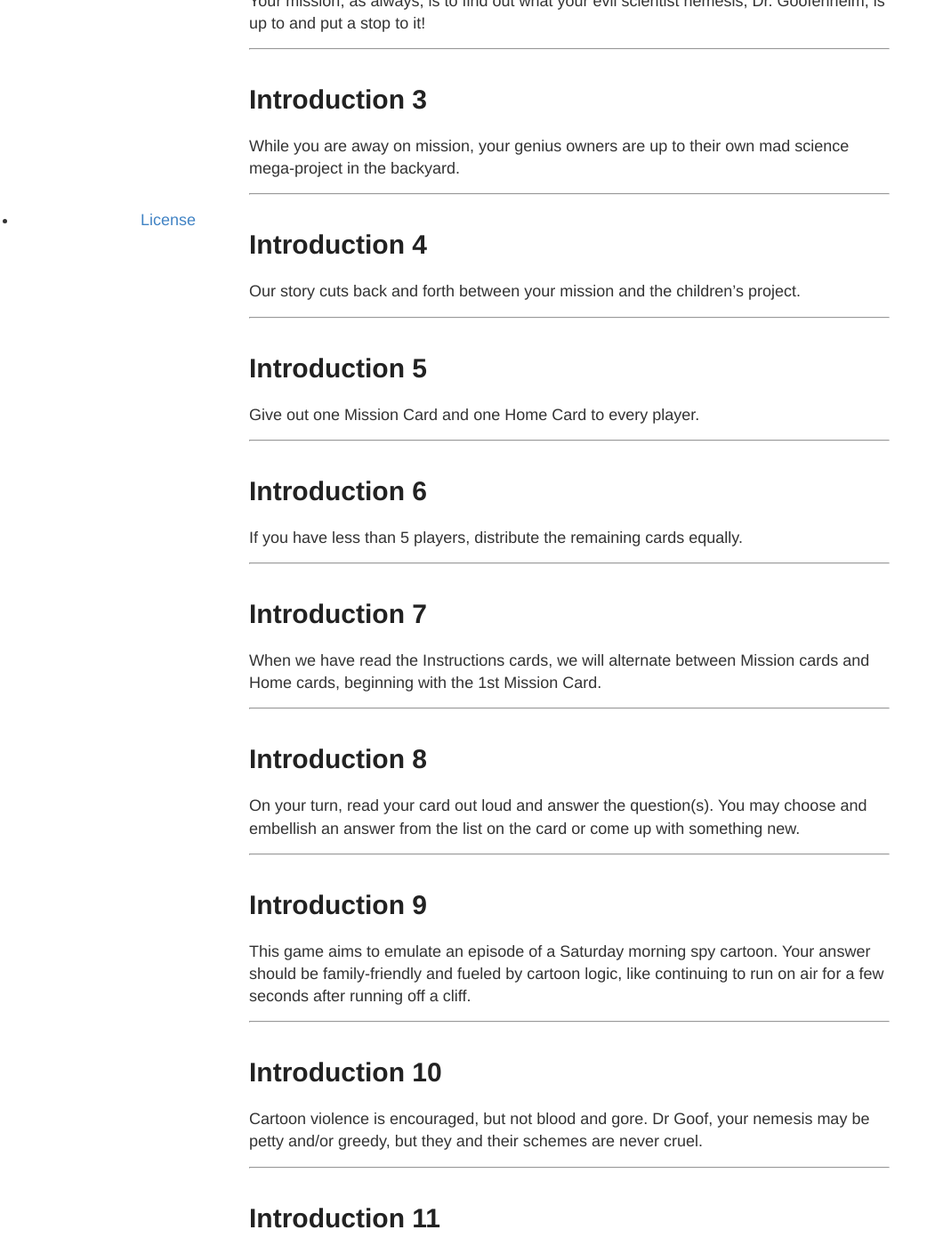
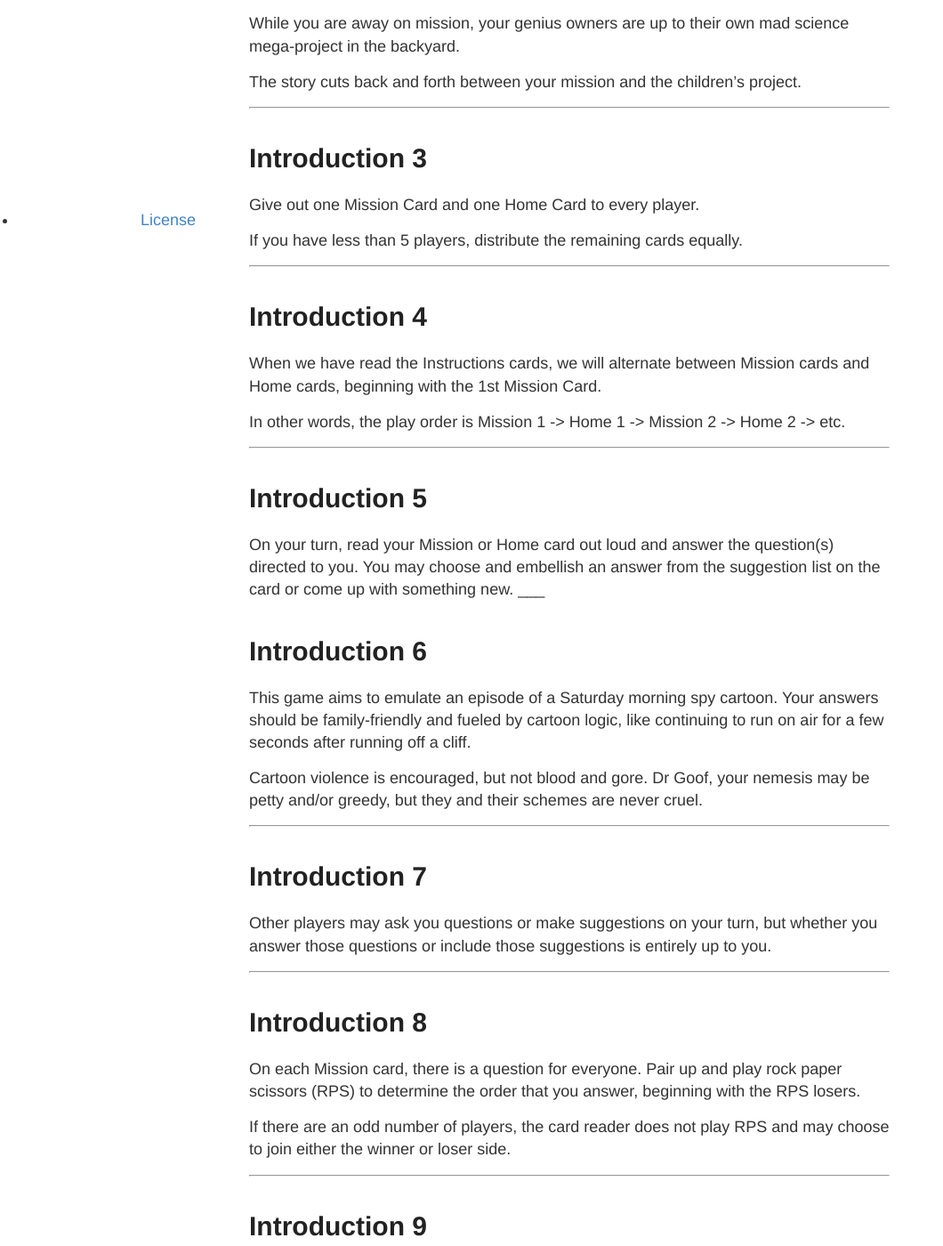
Before and after one commit to zechlau14/zechlau14.github.io, a Jekyll site: the page built from projects/pets-with-fedoras-slides.md, in a window 1280 px wide and 1400 px high, scrolled down 954 px. Shown: the whole window at 89% size, without its empty margins (0-1060 px from the left). Built offline with Jekyll 4.4.1, drawn with Linux system fonts in a browser that asks for light colours; our own code applies the rules of GitHub Pages for plain Markdown files; some of the changed text lies outside the part shown.

Commit message:
Update pets-with-fedoras-slides.md

```diff
--- a/projects/pets-with-fedoras-slides.md
+++ b/projects/pets-with-fedoras-slides.md
@@ -1,16 +1,9 @@
-% Pets and Fedoras
-% Mr Zech
-% April 8, 2024
-
 # Pets and Fedoras
 
-A story game for 2 -- 5 players.
-This work is directly inspired by the cartoon Phineas and Ferb.
-
-a work in progress.  Formatting of this page will be wonky due to me trying to format it mainly for slides.
+A story game for 2 -- 5 players, directly inspired by the cartoon Phineas and Ferb.
 
 ## License
-Pets and Fedoras by Mr Zech (Zechariah Lau) is licensed under [CC BY 4.0](http://creativecommons.org/licenses/by/4.0/).
+Pets and Fedoras by Mr Zech (Zechariah Lau) is licensed under CC BY 4.0 (http://creativecommons.org/licenses/by/4.0/).
 
 ___
 # Introduction 0
@@ -22,63 +15,54 @@ ___
 
 You are fedora-wearing special agents of the NNSA (Never Named Spy Agency) with cover identities as ordinary house pets belonging to a pair of genius children, Linneaus and Fern.
 
+Your mission, as always, is to find out what your evil scientist nemesis, Dr. Goofenheim, is up to and put a stop to it!
+
 ___
 # Introduction 2
 
-Your mission, as always, is to find out what your evil scientist nemesis, Dr. Goofenheim, is up to and put a stop to it!
+While you are away on mission, your genius owners are up to their own mad science mega-project in the backyard.
+
+The story cuts back and forth between your mission and the children's project.
 
 ___
 # Introduction 3
 
-While you are away on mission, your genius owners are up to their own mad science mega-project in the backyard.
+Give out one Mission Card and one Home Card to every player.
+
+If you have less than 5 players, distribute the remaining cards equally.
 
 ___
 # Introduction 4
 
-Our story cuts back and forth between your mission and the children's project.
+When we have read the Instructions cards, we will alternate between Mission cards and Home cards, beginning with the 1st Mission Card.
+
+In other words, the play order is Mission 1 -> Home 1 -> Mission 2 -> Home 2 -> etc.
 
 ___
 # Introduction 5
 
-Give out one Mission Card and one Home Card to every player.
-
+On your turn, read your Mission or Home card out loud and answer the question(s) directed to you. You may choose and embellish an answer from the suggestion list on the card or come up with something new.
 ___
 # Introduction 6
 
-If you have less than 5 players, distribute the remaining cards equally.
+This game aims to emulate an episode of a Saturday morning spy cartoon. Your answers should be family-friendly and fueled by cartoon logic, like continuing to run on air for a few seconds after running off a cliff.
+
+Cartoon violence is encouraged, but not blood and gore. Dr Goof, your nemesis may be petty and/or greedy, but they and their schemes are never cruel.
 
 ___
 # Introduction 7
 
-When we have read the Instructions cards, we will alternate between Mission cards and Home cards, beginning with the 1st Mission Card.
+Other players may ask you questions or make suggestions on your turn, but whether you answer those questions or include those suggestions is entirely up to you.
 
 ___
 # Introduction 8
 
-On your turn, read your card out loud and answer the question(s). You may choose and embellish an answer from the list on the card or come up with something new.
+On each Mission card, there is a question for everyone. Pair up and play rock paper scissors (RPS) to determine the order that you answer, beginning with the RPS losers.
+
+If there are an odd number of players, the card reader does not play RPS and may choose to join either the winner or loser side.
 
 ___
 # Introduction 9
-
-This game aims to emulate an episode of a Saturday morning spy cartoon. Your answer should be family-friendly and fueled by cartoon logic, like continuing to run on air for a few seconds after running off a cliff.
-
-___
-# Introduction 10
-
-Cartoon violence is encouraged, but not blood and gore. Dr Goof, your nemesis may be petty and/or greedy, but they and their schemes are never cruel.
-
-___
-# Introduction 11
-
-Other players may ask you questions or make suggestions on your turn, but whether you answer those questions or include those suggestions is entirely up to you.
-
-___
-# Introduction 12
-
-If there is a question for everyone, then we each roll our six-sided die to discover the order that we answer, beginning with the lowest roll.
-
-___
-# Introduction 13
 
 If your turn to answer is in the first half, your answer must include how your agent's action cartoonishly fails. If your turn is in the second half, your answer should include how your agent succeeds and helps one of their fellow agents who was struggling earlier.
 
@@ -98,13 +82,13 @@ ___
 **For everyone**: What kind of house **pet** are you?
 e.g. Platypus, Dog, Hedgehog, Cat, Parrot, Treefrog, Snail etc.
 
-Then give your character a **cute pet name**, like Perry the platypus or Pinky the chihuahua, and a **code name**, like Agent P or Numbah 4.
+Give your character a **cute pet name**, like Perry the platypus or Pinky the chihuahua, and a **code name**, like Agent P or Numbah 4.
 
 ___
 # Mission 1
 The agents are hanging out with Linneaus and Fern at home. Which part of the home are you in? What are Linneaus and Fern doing?
 
-**For everyone**: Your agent receives a notification of an urgent call from mission control. How do you receive it? And how do you ensure Linneaus and Fern do not see you answer it?
+**For everyone**: Your agent receives a notification of an urgent call from mission control. How do you receive it? And how do you ensure Linneaus and Fern do not see you putting on your fedora to answer it?
 
 ___
 # Home 1
```
